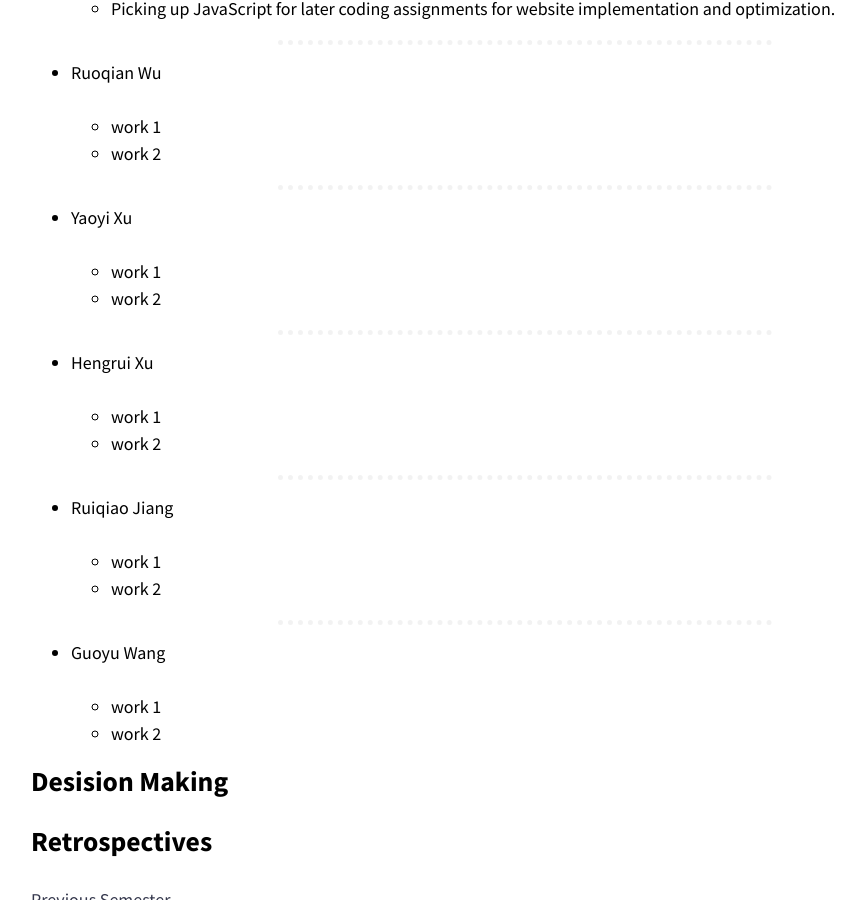
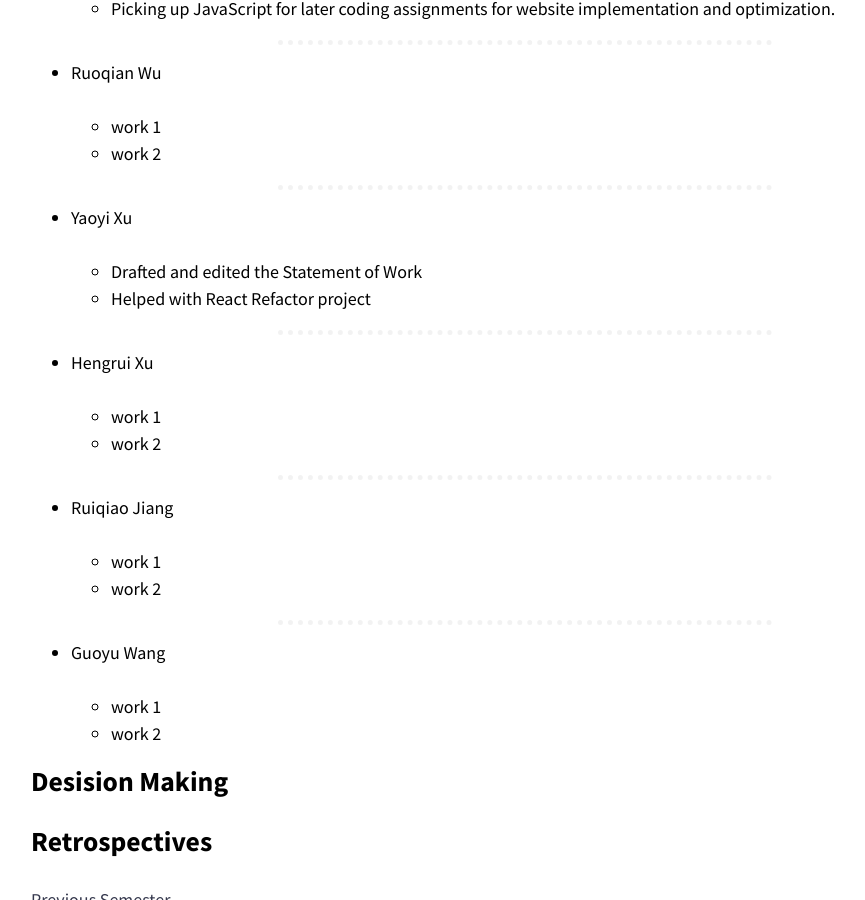
Before and after one commit to optofab/optofab.github.io, a Jekyll site: the page built from logs.md, in a window 1280 px wide and 900 px high, scrolled down 4020 px. Shown: the whole window, without its empty margins (115-980 px from the left). Built offline with Jekyll 4.4.1, drawn with Linux system fonts in a browser that asks for light colours; nearby versions of some CDN libraries; emoji names are drawn with the system emoji font.

Commit message:
update work record

```diff
--- a/logs.md
+++ b/logs.md
@@ -13,10 +13,10 @@ permalink: /logs/
 
 #### Meeting 1
 
-| Date       | 23/07/2021                                                                    |
-| ---------- | ----------------------------------------------------------------------------- |
-| Time       | 2:00pm - 3:45pm                                                              |
-| Attendance | Wo Tian, Deon Hickey, Johannes Eichholz, Sukanta Debbarma, Stephen Madden     |
+| Date       | 23/07/2021                                                                |
+| ---------- | ------------------------------------------------------------------------- |
+| Time       | 2:00pm - 3:45pm                                                           |
+| Attendance | Wo Tian, Deon Hickey, Johannes Eichholz, Sukanta Debbarma, Stephen Madden |
 
 **AGENDA**
 
@@ -151,8 +151,8 @@ OptoFab:
 
 - Yaoyi Xu
 
-  - work 1
-  - work 2
+  - Drafted and edited the Statement of Work
+  - Helped with React Refactor project
 
 <hr class="hr-dotted">
 
```
